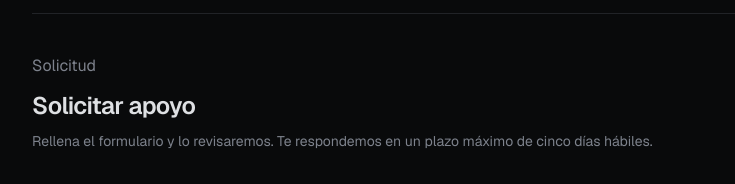
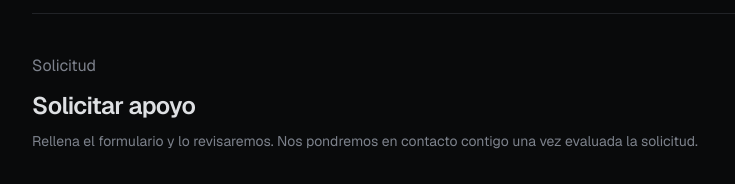
Before and after one commit to Warden3d/warden-platform, a Next.js app: page /community-support in a window 1280 px wide. Shown: the part 2060-2244 px from the top of the page, without its empty margins (8-743 px from the left). Built offline with nearby package versions, Linux system fonts and the light colour scheme; no server answers.

Commit message:
WDN-WEB-R049B: eliminar compromiso fijo de 5 días hábiles en Community Support — copy flexible coherente con el email de confirmación

```diff
--- a/src/app/(public)/community-support/page.tsx
+++ b/src/app/(public)/community-support/page.tsx
@@ -221,8 +221,8 @@ export default function CommunitySupportPage() {
               Solicitar apoyo
             </h2>
             <p className="text-sm text-muted-foreground leading-relaxed mb-8">
-              Rellena el formulario y lo revisaremos. Te respondemos en un
-              plazo máximo de cinco días hábiles.
+              Rellena el formulario y lo revisaremos. Nos pondremos en contacto
+              contigo una vez evaluada la solicitud.
             </p>
           </div>
           <div className="border border-border bg-warden-surface p-6 max-w-2xl">
--- a/src/components/forms/community-support-form.tsx
+++ b/src/components/forms/community-support-form.tsx
@@ -93,8 +93,8 @@ export function CommunitySupportForm() {
           Solicitud enviada
         </h3>
         <p className="text-sm text-muted-foreground max-w-sm mx-auto leading-relaxed">
-          Hemos recibido tu solicitud. Revisaremos la información y te
-          responderemos en un plazo máximo de cinco días hábiles.
+          Hemos recibido tu solicitud. Revisaremos la información y nos
+          pondremos en contacto contigo una vez evaluada.
         </p>
       </div>
     );
--- a/src/lib/email/community-support-confirmation.ts
+++ b/src/lib/email/community-support-confirmation.ts
@@ -2,8 +2,8 @@
  * Confirmation email sent to the Community Support applicant after the
  * request has been persisted successfully.
  * Reuses the shared sendEmail() transporter from ./index.
- * NOTE: intentionally no response-time commitment in the copy — the page
- * states "5 días hábiles" but the email avoids it pending PO confirmation.
+ * NOTE: intentionally no response-time commitment in the copy — the page and
+ * the success panel avoid fixed deadlines; the email must stay consistent.
  */
 import { sendEmail } from "./index";
 import { supportTypeLabels } from "@/lib/schemas/community-support";
```
